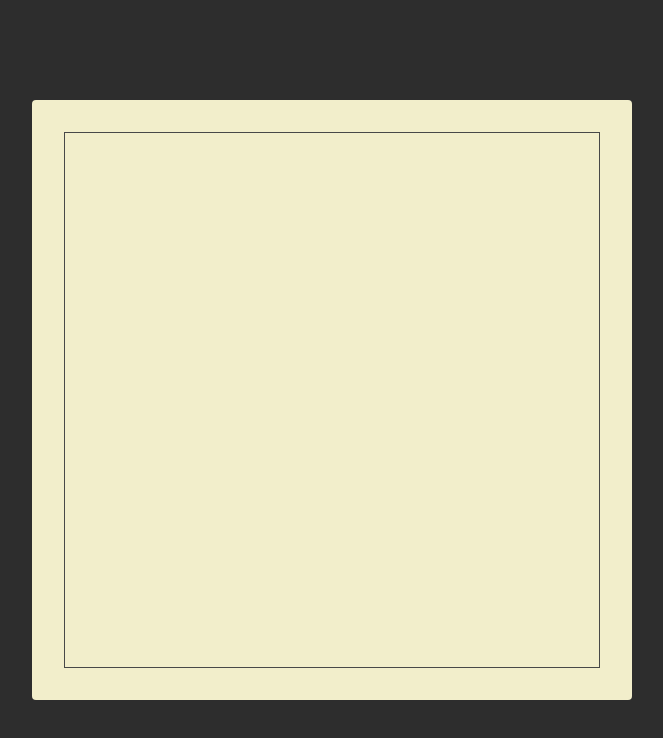
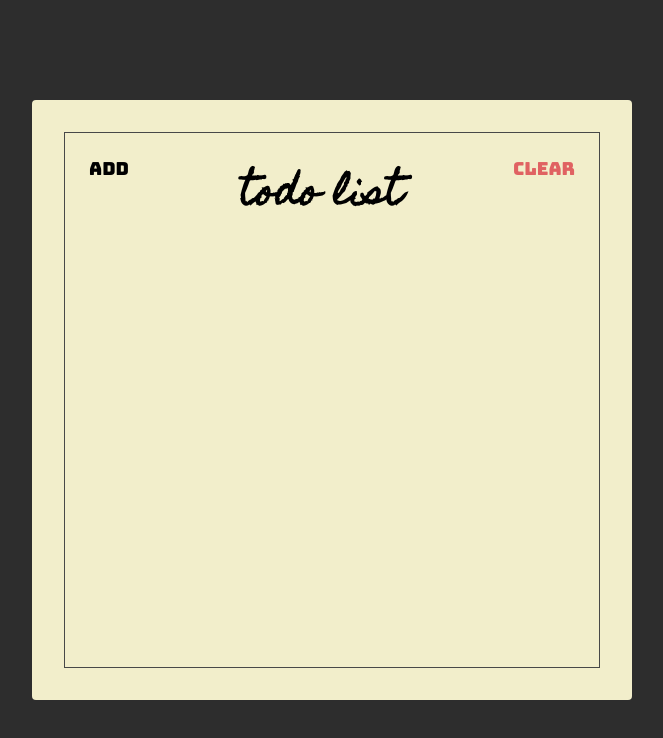
Before and after one commit to yenihuluu/react-course-starter, a website: page index.html in a window 1280 px wide. Shown: the whole page, without its empty margins (308-971 px from the left). Drawn offline with Linux system fonts and the light colour scheme.

Commit message:
Membuat Header Section

```diff
--- a/index.html
+++ b/index.html
@@ -13,7 +13,17 @@
   </head>
   <body>
     <div class="container">
-      <div class="frame"></div>
-    </div>
+      <div class="frame">
+        <div class="header"><!--Header adl flex contaier-->
+          <button class="header-btn">Add</button>
+          <h1 class="header-title">Todo list</h1>
+          <button class="header-btn main-red-color">Clear</button>
+          <!--ketiga item diatas adl flex ITEM-->
+          <!--main-red-color merupakan class tambahan setelah variabel wrn di declarasikan di dalam css-->
+        </div> <!--untuk buat div lebih cepat tinggal tekan titik di ikuti nama class (.header)-->
+        <!--untuk membuat button/h1 jg sama yt ketik button.header-btn-->
+        <!--untuk move button, h1, button ke dalam class header block yang ingin di pindahkan kemudian tekan Option+panah atas atas di keyboard-->
+      </div>
+    </div
   </body>
 </html>
--- a/styles.css
+++ b/styles.css
@@ -1,6 +1,14 @@
 * {
   box-sizing: border-box;
 }
+
+:root {
+  --main-red-color: #e06262;
+} /*buat variabel namanya --main-red-color */
+
+.main-red-color {
+  color: var(--main-red-color);
+} /*.main-red-color merupakan style yg berisi variabel --main-red-color. style tersebut bisa digunakan berulang-ulang. class ini nanti bisa di panggil dalam html*/
 
 html {
   font-size: 10px;
@@ -35,4 +43,31 @@ html {
 .frame {
   border: 1px solid #484848;
   height: 100%;
+
+  display: flex; /*apapun yg di isi didalam frame ini akan jika ditambah itemnya maka item bertambah ke bawah */
+  flex-direction: column;
 }
+
+.header {
+  display: flex; /*default nya dlm bentuk row horizontal*/
+  /*flexbox yt sebuah layout aging dlm css yg memudahkan kita utk melayout 1 atau lebih elemen html tanpa harus memikirkan flexibilitas dalam elemen nya.*/
+  align-items: flex-start; /*secara vertikal items tersebut akan di mulai dari atas*/
+}
+
+.header-title {
+  flex: 1; /*mengambil sisa space semaksimal mungkin*/
+  text-align: center;
+  font-size: 3.6rem;
+  font-family: "Homemade Apple", sans-serif;
+  text-transform: lowercase;
+}
+.header-btn {
+  font-size: 1.8rem; /*1.8rem = 18px */
+  font-family: "Bungee", sans-serif;
+
+  padding: 24px;
+
+  background: unset;
+  border: unset;
+  outline: unset;
+}
```
